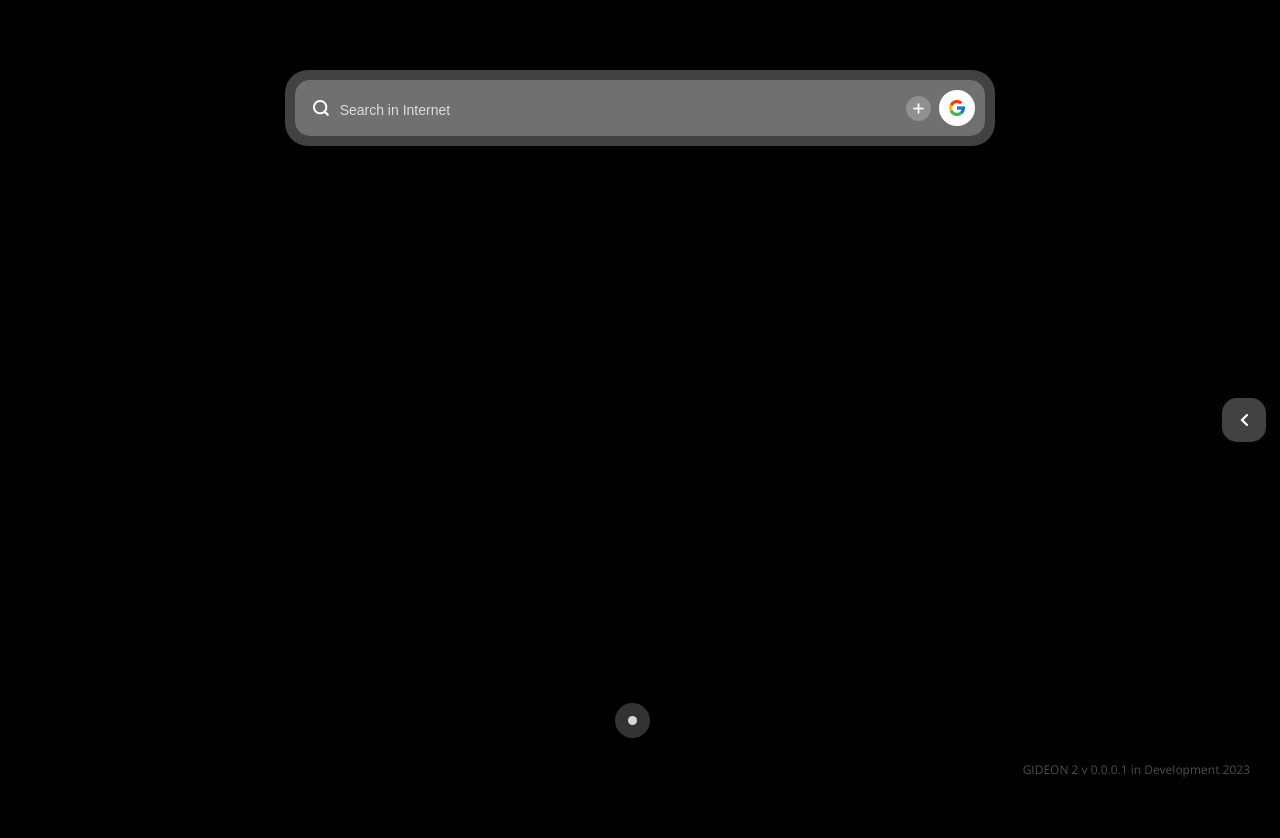
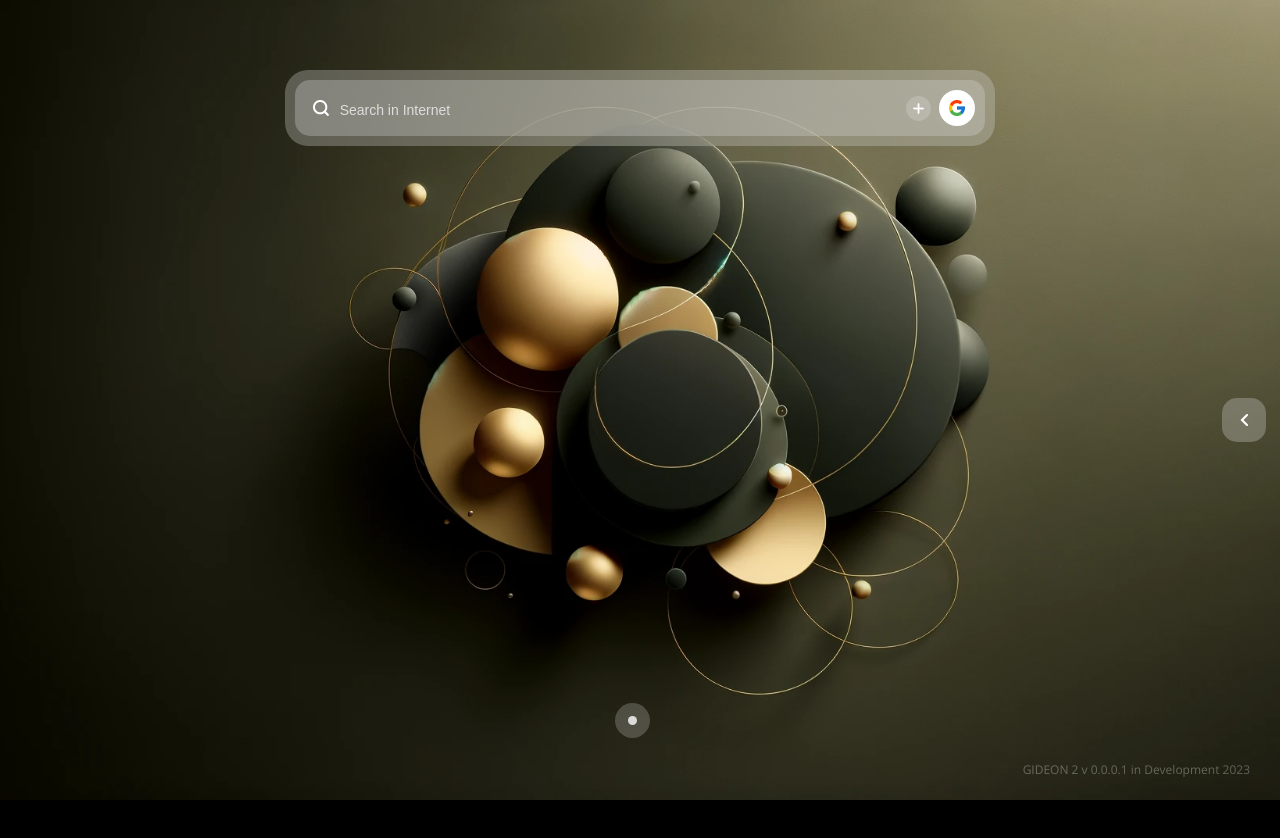
Before and after one commit to AnnyJs/GIDEON2, a plain HTML site: page index.html in a window 1280 px wide. Shown: the top 838 px of the page. Drawn offline with nearby package versions, Linux system fonts and the light colour scheme.

Commit message:
Update main.css

```diff
--- a/styles/main.css
+++ b/styles/main.css
@@ -1,7 +1,7 @@
 body{
     margin: 0;
     font-family: 'Open Sans', sans-serif;
-    background-image: url("AnnyJs/GIDEON2/img/background1.png");
+    background-image: url("backgrounds/background1.png");
     background-color: black;
     background-size: cover;
     background-position: center;
```
